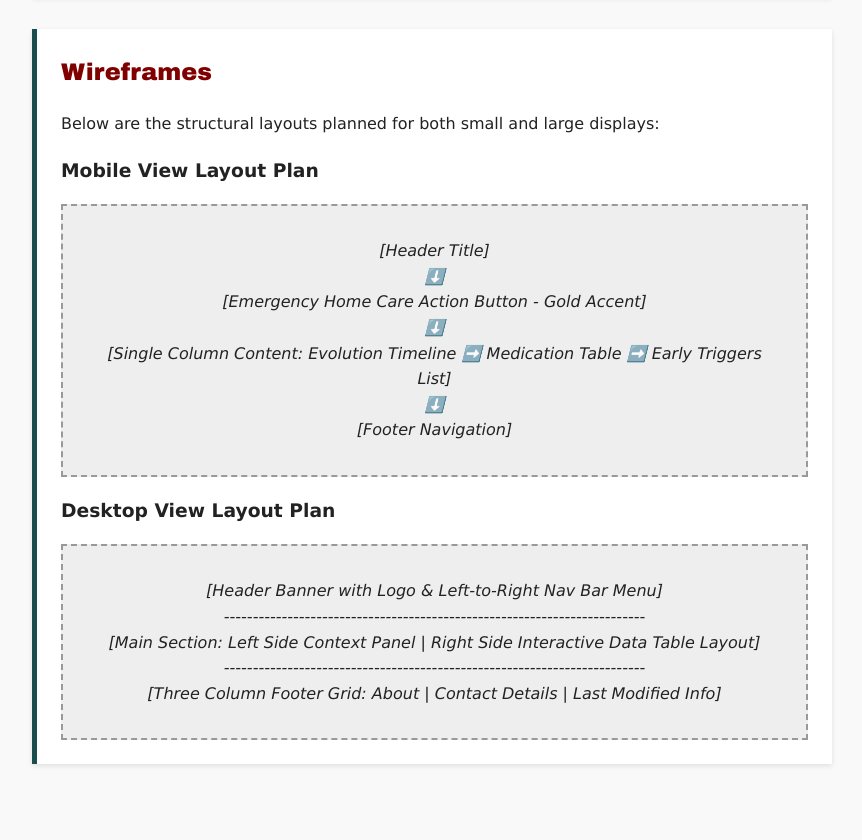
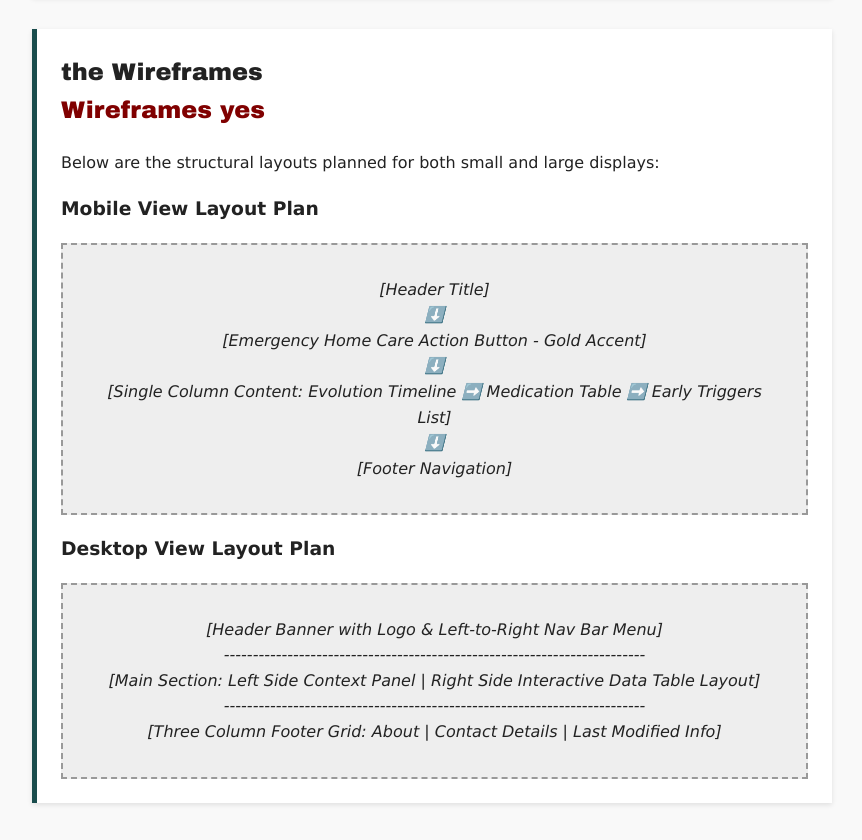
Before and after one commit to Marvin0G/WDD131, a plain HTML site: page project/siteplan.html in a window 1280 px wide. Shown: the part 1696-2536 px from the top of the page, without its empty margins (208-1070 px from the left). Drawn offline with Linux system fonts and the light colour scheme.

Commit message:
Update wireframes section header for clarity

```diff
--- a/project/siteplan.html
+++ b/project/siteplan.html
@@ -53,7 +53,8 @@
         </section>
 
         <section>
-            <h2>Wireframes</h2>
+            <h1>the Wireframes</h1>
+            <h2>Wireframes yes</h2>
             <p>Below are the structural layouts planned for both small and large displays:</p>
 
             <h3>Mobile View Layout Plan</h3>
```
